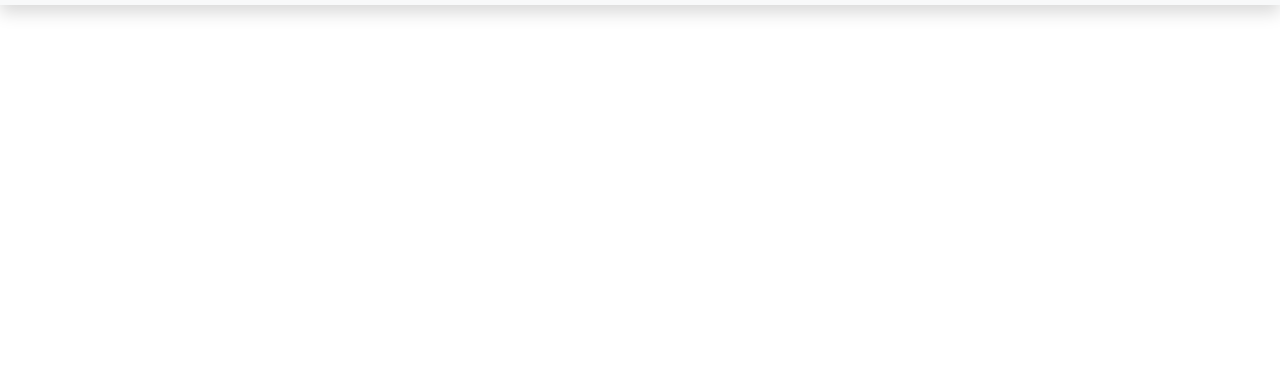
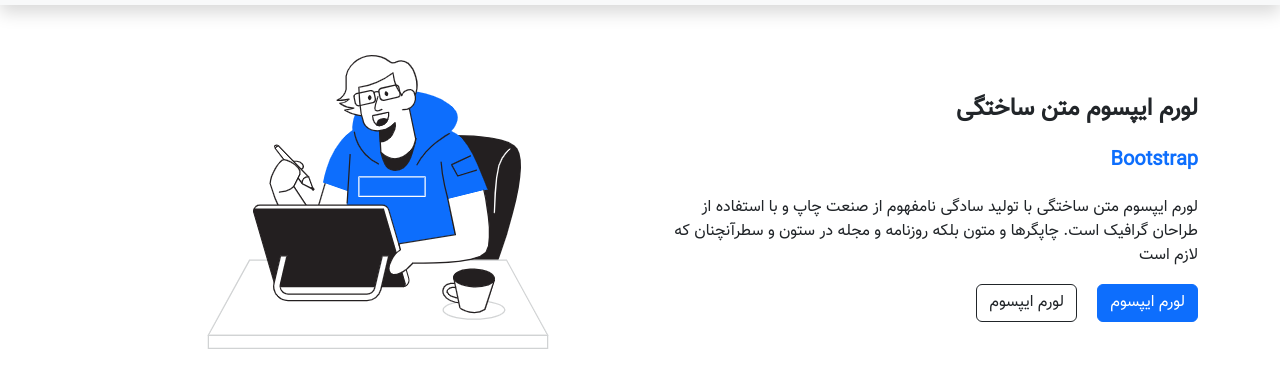
Before and after one commit to Shirari76/bootstrapv5.3-webtemplate-1, a plain HTML site: page index.html in a window 1280 px wide. Shown: the part 51-426 px from the top of the page. Drawn offline with nearby package versions, Linux system fonts and the light colour scheme.

Commit message:
add section 1

```diff
--- a/index.html
+++ b/index.html
@@ -12,7 +12,7 @@
       integrity="sha384-CfCrinSRH2IR6a4e6fy2q6ioOX7O6Mtm1L9vRvFZ1trBncWmMePhzvafv7oIcWiW"
       crossorigin="anonymous"
     />
-    <link rel="stylesheet" href="style.css">
+    <link rel="stylesheet" href="style.css" />
     <title>Bootstrap template 1</title>
   </head>
   <body>
@@ -34,7 +34,9 @@
           <div class="collapse navbar-collapse" id="navbarSupportedContent">
             <ul class="navbar-nav ms-auto mb-2 mb-lg-0">
               <li class="nav-item">
-                <a class="nav-link active" aria-current="page" href="#">صفحه اصلی</a>
+                <a class="nav-link active" aria-current="page" href="#"
+                  >صفحه اصلی</a
+                >
               </li>
               <li class="nav-item">
                 <a class="nav-link" href="#">تماس باما</a>
@@ -62,11 +64,30 @@
                 <a class="nav-link" aria-disabled="true">درباره ما</a>
               </li>
             </ul>
-
           </div>
         </div>
       </nav>
     </header>
+    <section class="mt-4">
+      <div class="container">
+        <div class="row align-items-center">
+          <div class="col-md-6">
+            <h4 class="fw-bold">لورم ایپسوم متن ساختگی</h4>
+            <h5 class="fw-bold my-4 text-primary">Bootstrap</h5>
+            <p>
+              لورم ایپسوم متن ساختگی با تولید سادگی نامفهوم از صنعت چاپ و با
+              استفاده از طراحان گرافیک است. چاپگرها و متون بلکه روزنامه و مجله
+              در ستون و سطرآنچنان که لازم است
+            </p>
+            <button class="btn btn-primary">لورم ایپسوم</button>
+            <button class="btn btn-outline-dark ms-3">لورم ایپسوم</button>
+          </div>
+          <div class="col-md-6 mt-4 mt-md-0">
+            <img class="img-fluid" src="./images/img_1.png" alt="" />
+          </div>
+        </div>
+      </div>
+    </section>
     <!-- Bootstrap JS -->
     <script
       src="https://cdn.jsdelivr.net/npm/bootstrap@5.3.8/dist/js/bootstrap.bundle.min.js"
```
Also changed, not shown: images/img_1.png (added).
